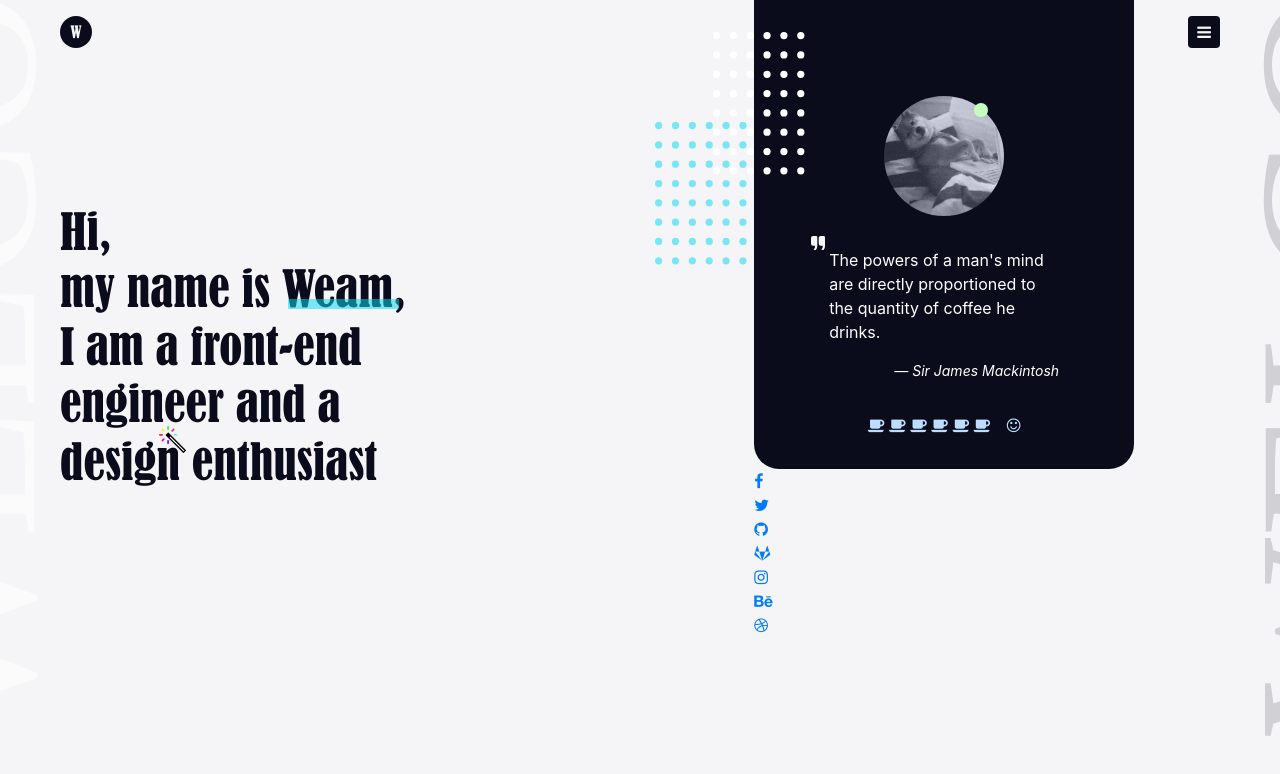
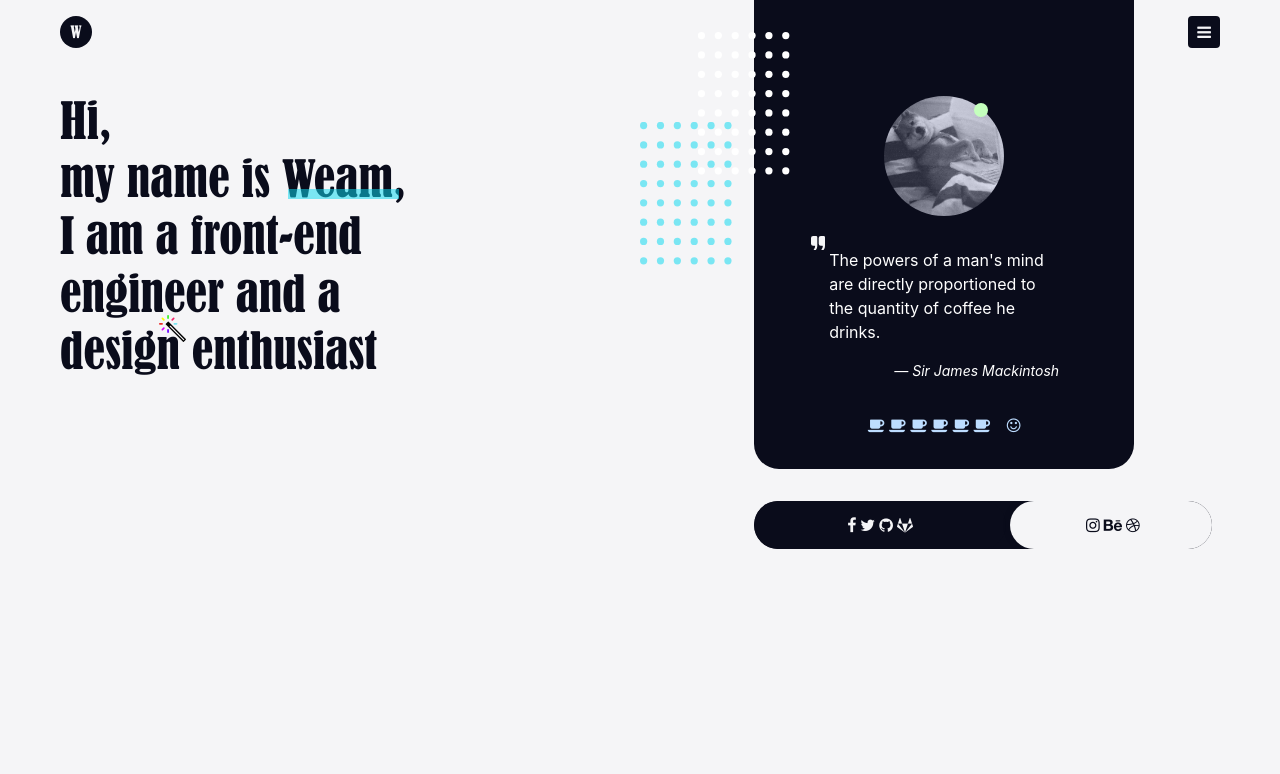
Before and after one commit to WeamAdel/WeamAdel.github.io, a React (Create React App) app: page / in a window 1280 px wide. Shown: the top 774 px of the page. Built offline with nearby package versions, Linux system fonts and the light colour scheme.

Commit message:
Home: Animation 01

```diff
--- a/public/assets/css/app.css
+++ b/public/assets/css/app.css
@@ -366,6 +366,7 @@ span.advanced {
 .home .welcome {
   position: absolute;
   height: 100%;
+  display: none;
 }
 
 .home {
@@ -388,6 +389,9 @@ span.advanced {
   align-items: center;
 }
 .home .heading .main-heading {
+  height: 0;
+  opacity: 0;
+  overflow: hidden;
   font-size: 48px;
   color: #0a0c1b;
   max-width: 350px;
@@ -416,6 +420,11 @@ span.advanced {
   top: -7px;
   background-image: url("/assets/images/home/brush.svg");
   background-repeat: no-repeat;
+}
+.home .right-column {
+  height: 0;
+  opacity: 0;
+  overflow: hidden;
 }
 .home .right-column .main-content {
   background-color: #0a0c1b;
@@ -479,15 +488,44 @@ span.advanced {
 .home .right-column .main-content .coffee .coffee-wrapper > *:not(:last-of-type) {
   margin-right: 4px;
 }
+.home .right-column .accounts {
+  display: flex;
+  margin: 32px 0;
+  background-color: #0a0c1b;
+  border-radius: 50px;
+  width: 0;
+  overflow: hidden;
+  opacity: 0;
+}
+.home .right-column .accounts > .accounts-wrapper {
+  display: flex;
+  padding: 12px;
+  justify-content: center;
+  border-radius: 50px;
+}
+.home .right-column .accounts > .accounts-wrapper.dark {
+  width: 55%;
+  background-color: #0a0c1b;
+}
+.home .right-column .accounts > .accounts-wrapper.dark a {
+  color: #f5f5f7;
+}
+.home .right-column .accounts > .accounts-wrapper.light {
+  width: 45%;
+  background-color: #f5f5f7;
+  box-shadow: 0 0 0.5rem rgba(0, 0, 0, 0.1);
+  position: relative;
+  right: -4px;
+}
+.home .right-column .accounts > .accounts-wrapper.light a {
+  color: #0a0c1b;
+}
+.home .right-column .accounts > .accounts-wrapper li:not(:last-of-type) {
+  margin-right: 4px;
+}
 
 @media (min-width: 960px) {
-  .home .right-column {
-    margin-right: 8px;
-  }
-  .home .right-column .main-content {
-    max-width: 380px;
-  }
-  .home .right-column .main-content::before {
+  .home .column::before {
     content: "";
     position: absolute;
     top: 32px;
@@ -499,6 +537,12 @@ span.advanced {
     width: 150px;
     z-index: 2;
     transform: translateX(-66%);
+  }
+  .home .right-column {
+    margin-right: 8px;
+  }
+  .home .right-column .main-content {
+    max-width: 380px;
   }
 }
 .technologies .content .tech-category .heading {
--- a/public/assets/scss/pages/_home.scss
+++ b/public/assets/scss/pages/_home.scss
@@ -1,6 +1,7 @@
 %welcomeImage {
   position: absolute;
   height: 100%;
+  display: none;
 }
 
 .home {
@@ -26,6 +27,9 @@
     align-items: center;
 
     .main-heading {
+      height: 0;
+      opacity: 0;
+      overflow: hidden;
       font-size: 48px;
       color: $main;
       max-width: 350px;
@@ -58,15 +62,17 @@
       }
     }
   }
+
   .right-column {
+    height: 0;
+    opacity: 0;
+    overflow: hidden;
     .main-content {
       background-color: $main;
       color: white;
       padding: calc(32px + 64px) 44px 32px; //Adding padding of Navbar height
       border-radius: 0 0 25px 25px;
       position: relative;
-      //overflow-y: hidden;
-      //height: 0;
 
       $avatarDimentions: 120px;
       .avatar {
@@ -132,17 +138,52 @@
         }
       }
     }
+
+    .accounts {
+      display: flex;
+      margin: 32px 0;
+      background-color: $main;
+      border-radius: 50px;
+      width: 0;
+      overflow: hidden;
+      opacity: 0;
+
+      > .accounts-wrapper {
+        display: flex;
+        padding: 12px;
+        justify-content: center;
+        border-radius: 50px;
+
+        &.dark {
+          width: 55%;
+          background-color: $main;
+          a {
+            color: $lightMain;
+          }
+        }
+
+        &.light {
+          width: 45%;
+          background-color: $lightMain;
+          box-shadow: 0 0 0.5rem rgba(0, 0, 0, 0.1);
+          position: relative;
+          right: -4px;
+          a {
+            color: $main;
+          }
+        }
+
+        li:not(:last-of-type) {
+          margin-right: 4px;
+        }
+      }
+    }
   }
 }
 
 @media (min-width: 960px) {
   .home {
-    .right-column {
-      margin-right: 8px;
-      .main-content {
-        max-width: 380px;
-
-        &::before {
+    .column::before {
       content: "";
       position: absolute;
       top: 32px;
@@ -155,6 +196,11 @@
       z-index: 2;
       transform: translateX(-66%);
     }
+
+    .right-column {
+      margin-right: 8px;
+      .main-content {
+        max-width: 380px;
       }
     }
   }
--- a/src/components/Home/Heading/Heading.js
+++ b/src/components/Home/Heading/Heading.js
@@ -1,14 +1,28 @@
 import React from "react";
+import { useSpring, animated, config } from "react-spring";
 
 function Heading() {
+  let { height, opacity } = useSpring({
+    from: { height: 0, opacity: 0 },
+    to: { height: 100, opacity: 1 },
+    delay: 1000,
+    config: config.wobbly,
+  });
+
   return (
     <div className="col-md-6">
       <div className="heading">
-        <h1 className="main-heading">
+        <animated.h1
+          className="main-heading"
+          style={{
+            height: height.interpolate((h) => h + "%"),
+            opacity: opacity,
+          }}
+        >
           <span className="d-block">Hi,</span>
           my name is <span className="underlined">Weam</span>, I am a front-end
           engineer and a <span className="design">design</span> enthusiast
-        </h1>
+        </animated.h1>
       </div>
     </div>
   );
--- a/src/components/Home/RightColumn/Accounts/Accounts.js
+++ b/src/components/Home/RightColumn/Accounts/Accounts.js
@@ -1,5 +1,6 @@
 import React from "react";
-import { ACCOUNTS } from "./../../../../utility/utilConsts";
+import { useSpring, animated, config } from "react-spring";
+import { ACCOUNTS } from "../../../../utility/utilConsts";
 import AccountsWrapper from "./AccountsWrapper/AccountsWrapper";
 
 function Accounts() {
@@ -13,11 +14,27 @@ function Accounts() {
     formalAccounts[1],
   ];
 
+  let { width, opacity } = useSpring({
+    from: { width: 0, opacity: 0 },
+    to: { width: 100, opacity: 1 },
+    delay: 3000,
+    duration: config.slow,
+  });
+
   return (
-    <ul className="accounts list-unstyled mb-0">
+    <animated.ul
+      style={{
+        width: width.interpolate((w) => {
+          //console.log(w);
+          return w + "%";
+        }),
+        opacity: opacity,
+      }}
+      className="accounts list-unstyled mb-0"
+    >
       <AccountsWrapper theme="dark" accounts={darkThemeAccounts} />
       <AccountsWrapper theme="light" accounts={ACCOUNTS.design} />
-    </ul>
+    </animated.ul>
   );
 }
 
--- a/src/components/Home/RightColumn/RightColumn.js
+++ b/src/components/Home/RightColumn/RightColumn.js
@@ -1,29 +1,40 @@
 import React from "react";
-import { useSpring, animated } from "react-spring";
+import { useSpring, animated, config } from "react-spring";
 import Avatar from "./Avatar/Avatar";
 import Quote from "./../../shared/Quote/Quote";
 import Coffee from "./Coffee/Coffee";
 import Accounts from "./Accounts/Accounts";
 
 function RightColumn() {
-  const springProps = useSpring({
-    form: { height: 0 },
-    to: { height: "auto" },
+  let { height, opacity } = useSpring({
+    from: { height: 0, opacity: 0 },
+    to: { height: 100, opacity: 1 },
+    delay: 2000,
+    duration: config.slow,
   });
 
   return (
-    <div className="col-md-5 offset-md-1 order-first order-md-last">
-      <div className="right-column">
-        <animated.div className="main-content" style={springProps}>
+    <div className="column col-md-5 offset-md-1 order-first order-md-last">
+      <animated.div
+        className="right-column"
+        style={{
+          height: height.interpolate((h) => {
+            console.log(h);
+            return h + "%";
+          }),
+          opacity: opacity,
+        }}
+      >
+        <div className="main-content">
           <Avatar />
           <Quote
             quote="The powers of a man's mind are directly proportioned to the quantity of coffee he drinks."
             cite="Sir James Mackintosh"
           />
           <Coffee />
-        </animated.div>
+        </div>
         <Accounts />
-      </div>
+      </animated.div>
     </div>
   );
 }
```
Also changed, not shown: 1 other file (tests, documents, lock files or other folders). Lines whose indentation alone changed are shown as unchanged.
